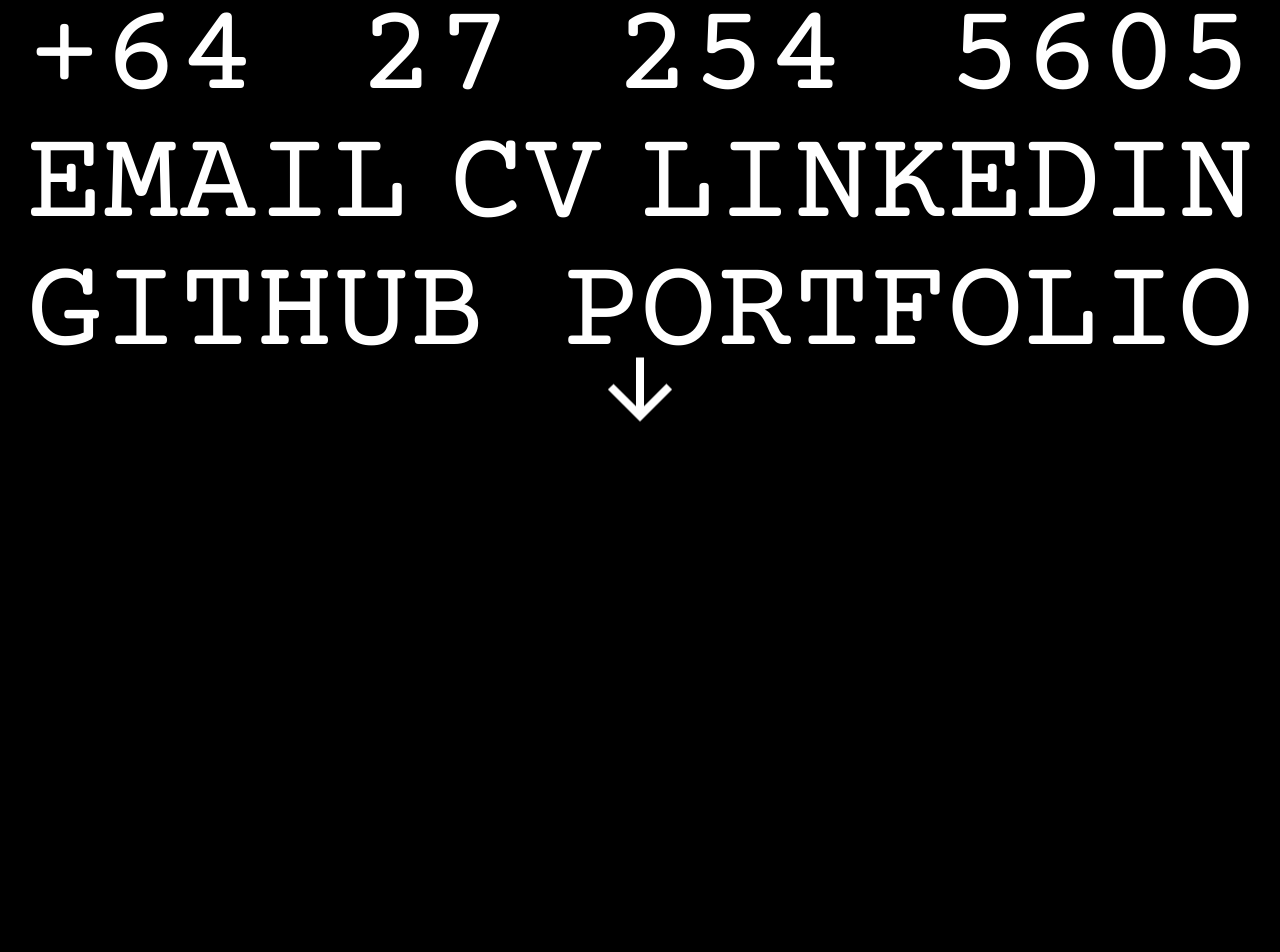
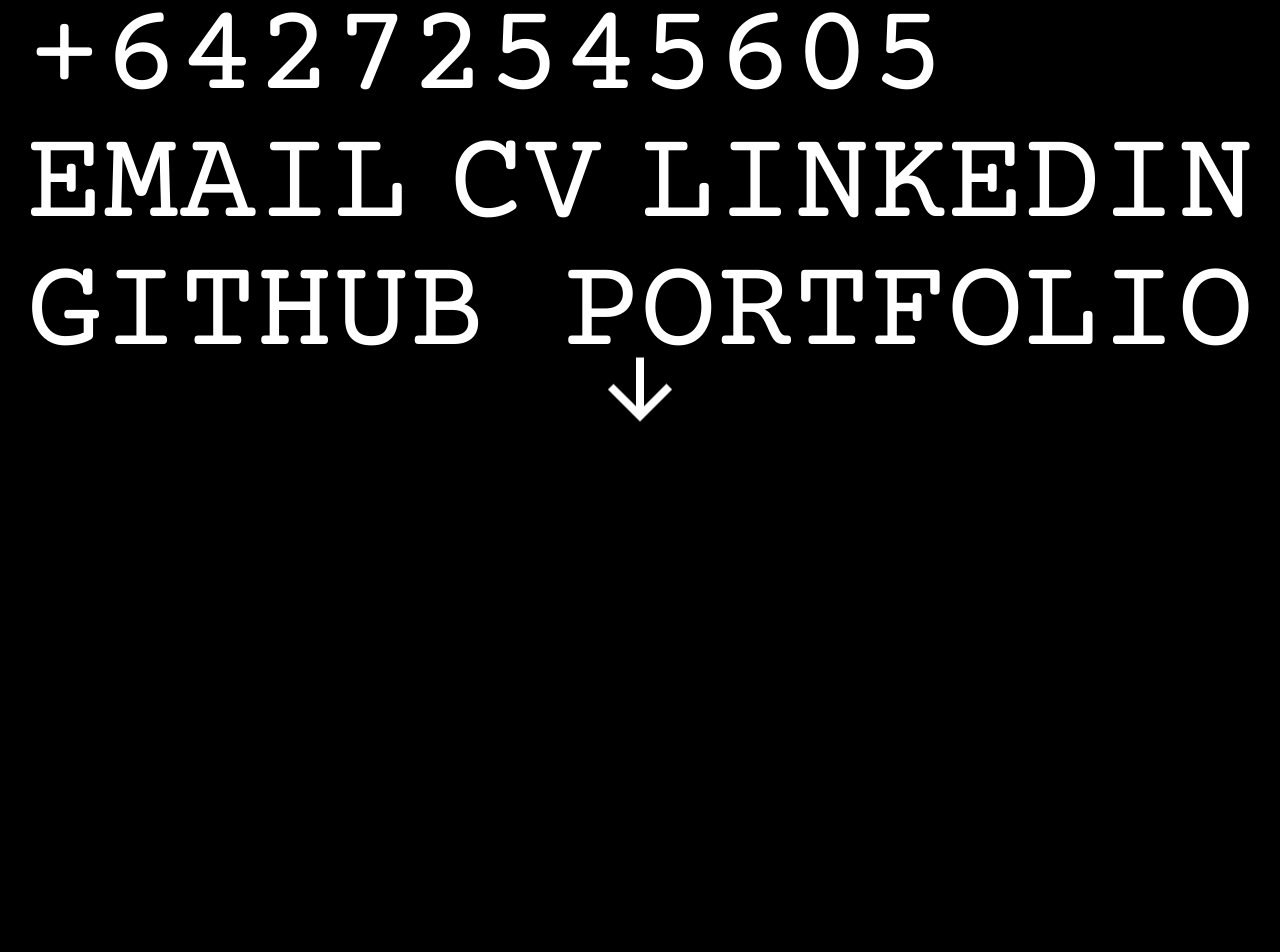
Before and after one commit to doilyuser/portfolio, a Next.js app: page / in a window 1280 px wide. Shown: the part 340-1292 px from the top of the page. Built offline with nearby package versions, Linux system fonts and the light colour scheme.

Commit message:
split everything into components, start styling new design

```diff
--- /dev/null
+++ b/pages/Components/Header.tsx
@@ -0,0 +1,11 @@
+import Head from 'next/head'
+
+export default function Header() {
+  return (
+    <Head>
+      <title>Louis&apos; Portfolio</title>
+      <meta charSet="utf-8" />
+      <meta name="viewport" content="initial-scale=1.0, width=device-width" />
+    </Head>
+  )
+}
--- a/pages/Components/PortfolioArticle.tsx
+++ b/pages/Components/PortfolioArticle.tsx
@@ -12,12 +12,12 @@ const courierBold = Courier_Prime({
 export default function PortfolioArticle() {
   return (
     <>
-      <div className="snap-start shrink-0 grid h-screen">
-        <div className="flex flex-col h-full justify-center place-items-center">
-          <div className="flex flex-col w-screen md:w-4/6 justify-center place-items-center">
-            <h2 className="pt-[50vw] uppercase text-3xl sm:text-4xl md:text-5xl lg:text-6xl xl:text-7xl justify-center place-items-center">
+      <div className="">
+        <div className="">
+          <div className="">
+            <h1 className="pt-[50vw] text-3xl sm:text-5xl md:text-6xl lg:text-7xl xl:text-9xl uppercase">
               Portfolio
-            </h2>
+            </h1>
             <p className="text-2xl">
               <span className={`${courierBold.className}`}>28.04.23</span>
             </p>
--- a/pages/Components/PortfolioSplash.tsx
+++ /dev/null
@@ -1,14 +0,0 @@
-import { IoMdArrowDown } from '@react-icons/all-files/io/IoMdArrowDown'
-
-export default function PortfolioSplash() {
-  return (
-    <div className="snap-start shrink-0 grid h-screen place-items-center">
-      <h2 className="uppercase text-3xl sm:text-5xl md:text-6xl lg:text-7xl xl:text-9xl">
-        What&apos;s that?
-      </h2>
-      <div>
-        <IoMdArrowDown className="animate-bounce h-10 sm:h-12 md:h-14 lg:h-16 xl:h-24 w-full" />
-      </div>
-    </div>
-  )
-}
--- /dev/null
+++ b/pages/Components/Splash.tsx
@@ -0,0 +1,108 @@
+import { Courier_Prime } from 'next/font/google'
+import { useState, useEffect } from 'react'
+import Link from 'next/link'
+import { IoMdArrowDown } from '@react-icons/all-files/io/IoMdArrowDown'
+
+const courier = Courier_Prime({
+  subsets: ['latin'],
+  weight: '400',
+})
+
+export default function Splash() {
+  const [color, setColor] = useState('text-white')
+
+  useEffect(() => {}, [color])
+
+  const hover = () => {
+    setColor('text-gray-800')
+  }
+
+  const unhover = () => {
+    setColor('text-white')
+  }
+
+  return (
+    <div
+      className={`${courier.className} transition duration-500 ${color} bg-black`}
+    >
+      <div className="flex w-screen h-screen justify-center items-center uppercase">
+        <div className="text-3xl sm:text-5xl md:text-6xl lg:text-7xl xl:text-9xl uppercase">
+          <div className="flex justify-between transition">
+            <p>Louis</p>
+            <p>Dyer</p>
+            <p>Full</p>
+          </div>
+          <div className="flex justify-between transition">
+            <p>Stack</p>
+            <p>Developer</p>
+          </div>
+          <div>
+            <a
+              onMouseOut={unhover}
+              className="group underline sm:no-underline transition hover:text-white hover:duration-500"
+              href="tel:+64272545605"
+              target="_blank"
+            >
+              <div className="flex w-full">
+                <span onMouseEnter={hover}>+64</span>
+                <span onMouseEnter={hover}>27</span>
+                <span onMouseEnter={hover}>254</span>
+                <span onMouseEnter={hover}>5605</span>
+              </div>
+            </a>
+          </div>
+          <div className="flex justify-between">
+            <a
+              className="underline sm:no-underline transition hover:text-white hover:duration-500 hover:blur-none"
+              onMouseEnter={hover}
+              onMouseOut={unhover}
+              href="mailto:louisalexanderdyer@gmail.com"
+              target="_blank"
+            >
+              <p>Email</p>
+            </a>
+            <a
+              className="underline sm:no-underline transition hover:text-white hover:duration-500 hover:blur-none"
+              onMouseEnter={hover}
+              onMouseOut={unhover}
+              href="/Louis-CV.pdf"
+              download
+            >
+              <p>CV</p>
+            </a>
+            <a
+              className="underline sm:no-underline transition hover:text-white hover:duration-500 hover:blur-none"
+              onMouseEnter={hover}
+              onMouseOut={unhover}
+              href="https://www.linkedin.com/in/louisdyer/"
+              target="_blank"
+            >
+              <p>LinkedIn</p>
+            </a>
+          </div>
+          <div className="flex justify-between">
+            <a
+              className="underline sm:no-underline transition hover:text-white hover:duration-500 hover:blur-none"
+              onMouseEnter={hover}
+              onMouseOut={unhover}
+              href="https://github.com/doilyuser"
+              target="_blank"
+            >
+              <p>Github</p>
+            </a>
+            <p>&nbsp;</p>
+            <Link
+              className="underline sm:no-underline transition hover:text-white hover:duration-500 hover:blur-none"
+              onMouseEnter={hover}
+              onMouseOut={unhover}
+              href="/portfolio"
+            >
+              <p>Portfolio</p>
+            </Link>
+          </div>
+        </div>
+        <IoMdArrowDown className="absolute bottom-0 animate-bounce h-10 sm:h-12 md:h-14 lg:h-16 xl:h-24 w-full" />
+      </div>
+    </div>
+  )
+}
--- a/pages/index.tsx
+++ b/pages/index.tsx
@@ -1,8 +1,6 @@
 import { Courier_Prime } from 'next/font/google'
-import { useEffect, useState } from 'react'
-import Link from 'next/link'
-import Head from 'next/head'
-import { IoMdArrowDown } from '@react-icons/all-files/io/IoMdArrowDown'
+import Header from './Components/Header'
+import Splash from './Components/Splash'
 import PortfolioArticle from './Components/PortfolioArticle'
 
 const courier = Courier_Prime({
@@ -11,106 +9,13 @@ const courier = Courier_Prime({
 })
 
 export default function Home() {
-  const [color, setColor] = useState('text-white')
-
-  useEffect(() => {}, [color])
-
-  const hover = () => {
-    setColor('text-gray-800')
-  }
-
-  const unhover = () => {
-    setColor('text-white')
-  }
-
   return (
     <>
-      <Head>
-        <title>Louis&apos; Portfolio</title>
-        <meta charSet="utf-8" />
-        <meta name="viewport" content="initial-scale=1.0, width=device-width" />
-      </Head>
+      <Header />
       <main
-        className={`${courier.className} transition duration-500 ${color} bg-black`}
+        className={`${courier.className} transition duration-500 text-white bg-black`}
       >
-        <div className="flex w-screen h-screen justify-center items-center uppercase">
-          <div className="text-3xl sm:text-5xl md:text-6xl lg:text-7xl xl:text-9xl uppercase">
-            <div className="flex justify-between transition">
-              <p>Louis</p>
-              <p>Dyer</p>
-              <p>Full</p>
-            </div>
-            <div className="flex justify-between transition">
-              <p>Stack</p>
-              <p>Developer</p>
-            </div>
-            <div>
-              <a
-                onMouseEnter={hover}
-                onMouseOut={unhover}
-                className="underline sm:no-underline flex justify-between transition hover:text-white hover:duration-500 hover:scale-110"
-                // className="flex justify-between transition hover:rotate-6 hover:text-white hover:-translate-y-10 hover:-translate-x-10 hover:duration-500 hover:scale-110 hover:blur-none"
-                href="tel:+64272545605"
-                target="_blank"
-              >
-                <p>+64</p>
-                <p>27</p>
-                <p>254</p>
-                <p>5605</p>
-              </a>
-            </div>
-            <div className="flex justify-between">
-              <a
-                className="underline sm:no-underline transition hover:text-white hover:duration-500 hover:scale-110 hover:blur-none"
-                onMouseEnter={hover}
-                onMouseOut={unhover}
-                href="mailto:louisalexanderdyer@gmail.com"
-                target="_blank"
-              >
-                <p>Email</p>
-              </a>
-              <a
-                className="underline sm:no-underline transition hover:text-white hover:duration-500 hover:scale-110 hover:blur-none"
-                onMouseEnter={hover}
-                onMouseOut={unhover}
-                href="/Louis-CV.pdf"
-                download
-              >
-                <p>CV</p>
-              </a>
-              <a
-                className="underline sm:no-underline transition hover:text-white hover:duration-500 hover:scale-110 hover:blur-none"
-                onMouseEnter={hover}
-                onMouseOut={unhover}
-                href="https://www.linkedin.com/in/louisdyer/"
-                target="_blank"
-              >
-                <p>LinkedIn</p>
-              </a>
-            </div>
-            <div className="flex justify-between">
-              <a
-                className="underline sm:no-underline transition hover:text-white hover:duration-500 hover:scale-110 hover:blur-none"
-                onMouseEnter={hover}
-                onMouseOut={unhover}
-                href="https://github.com/doilyuser"
-                target="_blank"
-              >
-                <p>Github</p>
-              </a>
-              <p>&nbsp;</p>
-              <Link
-                className="underline sm:no-underline transition hover:text-white hover:duration-500 hover:scale-110 hover:blur-none"
-                onMouseEnter={hover}
-                onMouseOut={unhover}
-                href="/portfolio"
-              >
-                <p>Portfolio</p>
-              </Link>
-            </div>
-          </div>
-          <IoMdArrowDown className="absolute bottom-0 animate-bounce h-10 sm:h-12 md:h-14 lg:h-16 xl:h-24 w-full" />
-        </div>
+        <Splash />
         <PortfolioArticle />
       </main>
     </>
```
